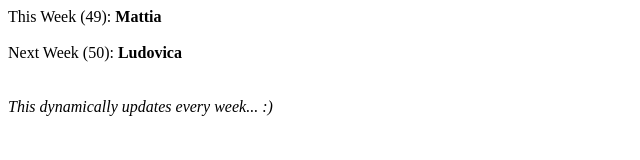
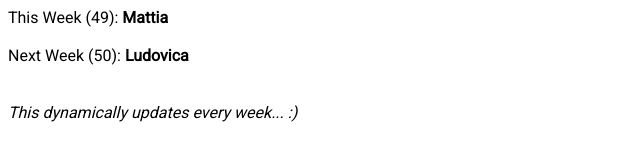
Before and after one commit to AltRestintes/AltRestintes.github.io, a plain HTML site: page index.html in a window 1280 px wide. Shown: the whole page, without its empty margins (0-640 px from the left). Drawn offline with Linux system fonts and the light colour scheme.

Commit message:
Update index.html

```diff
--- a/index.html
+++ b/index.html
@@ -1,5 +1,13 @@
 <!DOCTYPE html>
 <html lang="en" >
+  <head>
+<link rel="stylesheet" href="https://fonts.googleapis.com/css?family=Roboto">
+<style>
+body {
+  font-family: "Roboto", sans-serif;
+}
+</style>
+</head>
 <body>
   <div style="background-color: white;">
   <script>currentDate = new Date();
```
